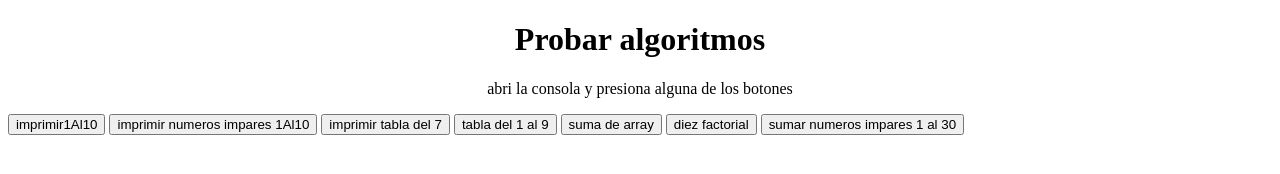
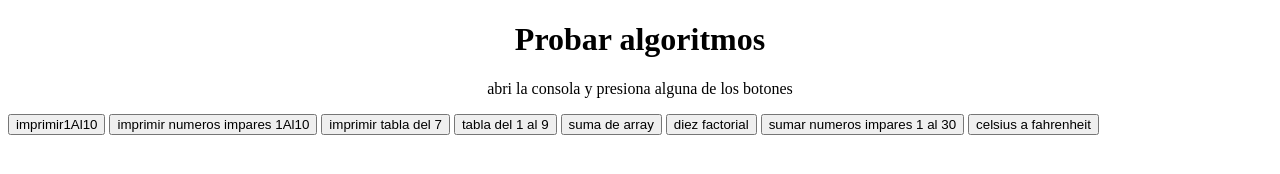
Before and after one commit to lucasporti/argentina-programa, a plain HTML site: page algoritmos/index.html in a window 1280 px wide. Drawn offline with Linux system fonts and the light colour scheme.

Commit message:
Desafío de programación #8: Crea una función que convierta de Celsius a Fahrenheit

```diff
--- a/algoritmos/index.html
+++ b/algoritmos/index.html
@@ -16,6 +16,7 @@
     <button onclick="sumaDeArray()">suma de array</button>
     <button onclick="diezFactorial()">diez factorial</button>
     <button onclick="sumarNumerosImpares1Al30()">sumar numeros impares 1 al 30</button>
+    <button onclick="celsiusAFahrenheit()">celsius a fahrenheit</button>
     <script src="tarea-algoritmos.js"></script>
 </body>
 </html>
--- a/algoritmos/tarea-algoritmos.js
+++ b/algoritmos/tarea-algoritmos.js
@@ -70,3 +70,10 @@ function sumarNumerosImpares1Al30(){
     }
     console.log(suma);
 }
+
+// Desafío de programación #8: Crea una función que convierta de Celsius a Fahrenheit
+function celsiusAFahrenheit(){
+    let celsius = Number(prompt("Ingresá los grados celsius\nsolo números"));
+    let fahrenheit = (1.8*celsius) + 32;
+    console.log(`${celsius} grados celsius son ${fahrenheit} grados fahrenheit`)
+}
```
